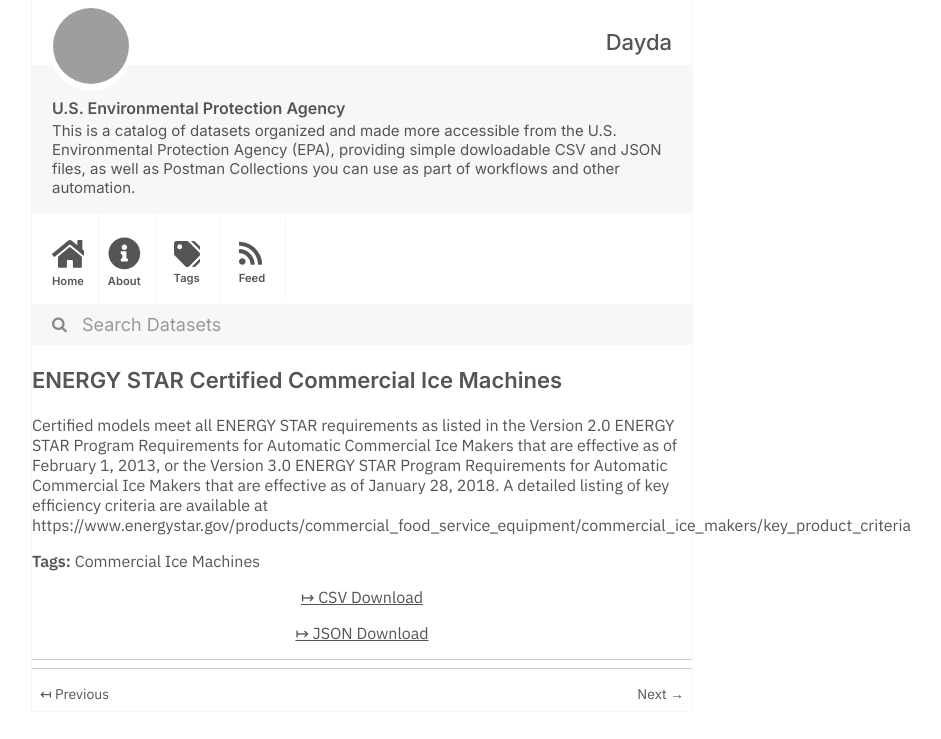
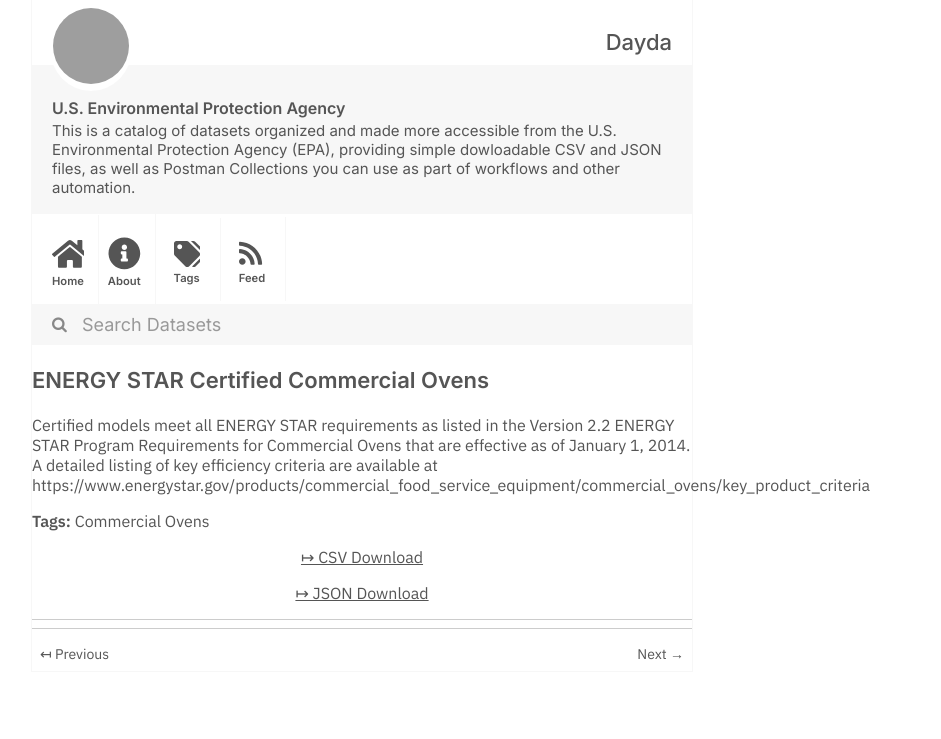
Before and after one commit to dayda-entities/us-environmental-protection-agency, a Jekyll site: the page built from _posts/2020-11-12-energy-star-certified-commerci.md, in a window 1280 px wide, cut to the strip 0-739 px from the top of the page. Shown: the whole strip, without its empty margins (278-1219 px from the left). Built offline with Jekyll 4.4.1, drawn with Linux system fonts in a browser that asks for light colours; grey boxes are pictures that could not be loaded.

```diff
--- a/_posts/2020-11-12-energy-star-certified-commerci.md
+++ b/_posts/2020-11-12-energy-star-certified-commerci.md
@@ -1,15 +1,15 @@
 ---
-title: ENERGY STAR Certified Commercial Ice Machines
-created: '2020-11-12T14:52:39.737919'
-modified: '2020-11-12T14:52:39.737929'
+title: ENERGY STAR Certified Commercial Ovens
+created: '2020-11-12T14:52:27.212745'
+modified: '2021-05-15T10:46:09.432549'
 state: active
 type: dataset
 tags:
-  - Commercial Ice Machines
+  - Commercial Ovens
 groups: []
-csv_url: 'https://data.energystar.gov/api/views/xsaq-9wt3/rows.csv?accessType=DOWNLOAD'
-json_url: 'https://data.energystar.gov/api/views/xsaq-9wt3/rows.json?accessType=DOWNLOAD'
+csv_url: 'https://data.energystar.gov/api/views/kj3z-gvun/rows.csv?accessType=DOWNLOAD'
+json_url: 'https://data.energystar.gov/api/views/kj3z-gvun/rows.json?accessType=DOWNLOAD'
 layout: post
 
 ---
-Certified models meet all ENERGY STAR requirements as listed in the Version 2.0 ENERGY STAR Program Requirements for Automatic Commercial Ice Makers that are effective as of February 1, 2013, or the Version 3.0 ENERGY STAR Program Requirements for Automatic Commercial Ice Makers that are effective as of January 28, 2018. A detailed listing of key efficiency criteria are available at https://www.energystar.gov/products/commercial_food_service_equipment/commercial_ice_makers/key_product_criteria
+Certified models meet all ENERGY STAR requirements as listed in the Version 2.2 ENERGY STAR Program Requirements for Commercial Ovens that are effective as of January 1, 2014. A detailed listing of key efficiency criteria are available at https://www.energystar.gov/products/commercial_food_service_equipment/commercial_ovens/key_product_criteria
```
